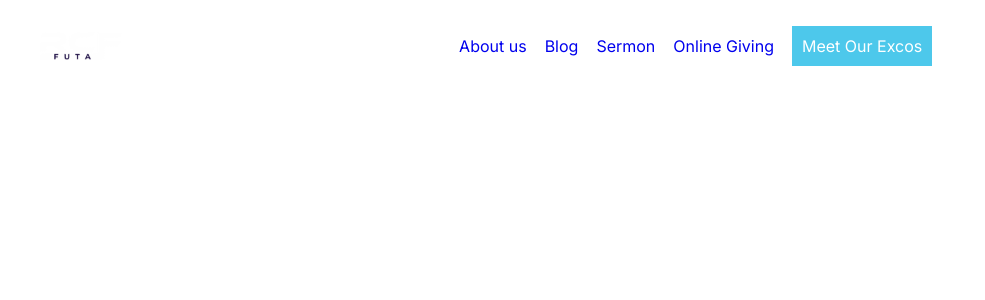
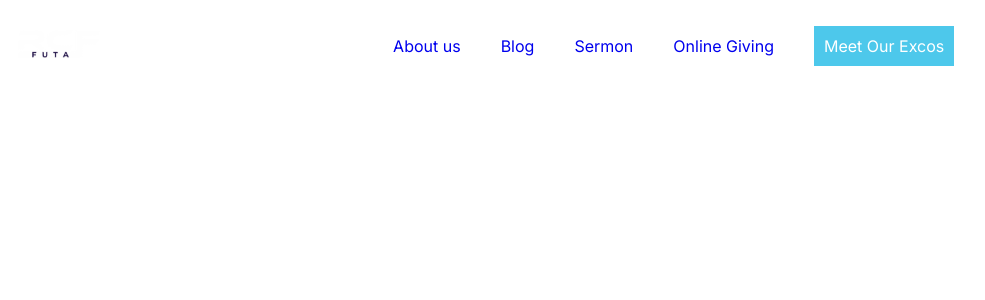
Before and after one commit to rcffuta/Rcf_frontend, a React (Create React App) app: page / in a window 1280 px wide. Shown: the top 300 px of the page, without its empty margins (154-1139 px from the left). Built offline with nearby package versions, Linux system fonts and the light colour scheme.

Commit message:
finalizing the navbar

```diff
--- a/src/Component/Logo/Logo.css
+++ /dev/null
@@ -1,3 +0,0 @@
-.Logo{
-    display: flex;
-}
--- a/src/Component/Logo/Logo.js
+++ b/src/Component/Logo/Logo.js
@@ -1,6 +1,5 @@
 import React from 'react'
 import logo from "../../Assets/rcf logo.svg"
-import "./Logo.css"
 
 const Logo = () => {
   return (
--- a/src/Component/Navbar/Navbar.css
+++ b/src/Component/Navbar/Navbar.css
@@ -25,8 +25,9 @@ a {
 .Navbar_link {
   display: flex;
   align-items: center;
-  gap: 18px;
+  gap: 40px;
 }
 .Exco_para {
   margin-top: 0.2%;
+
 }
```
